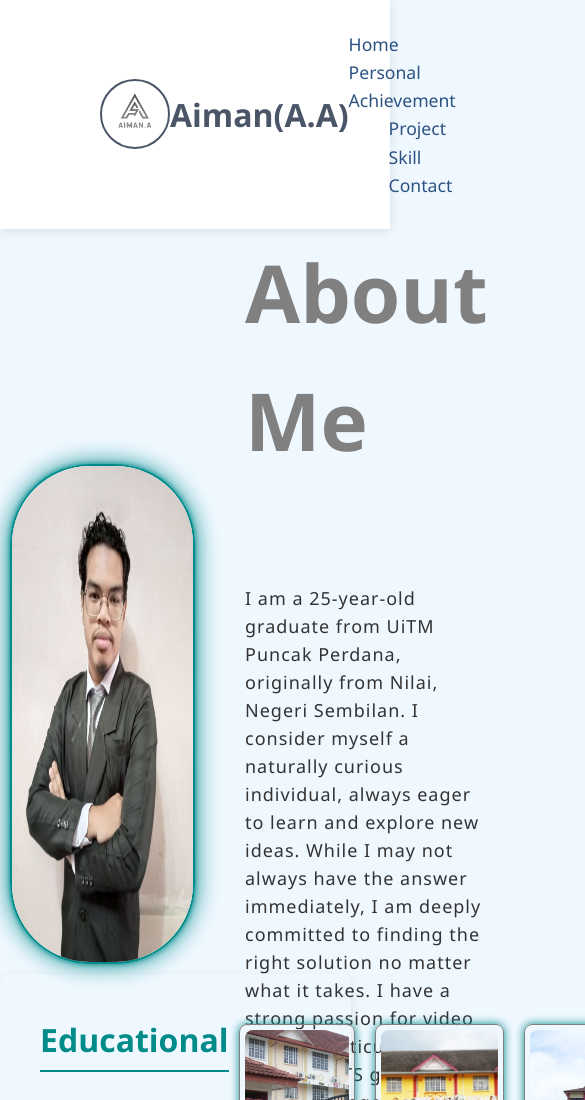
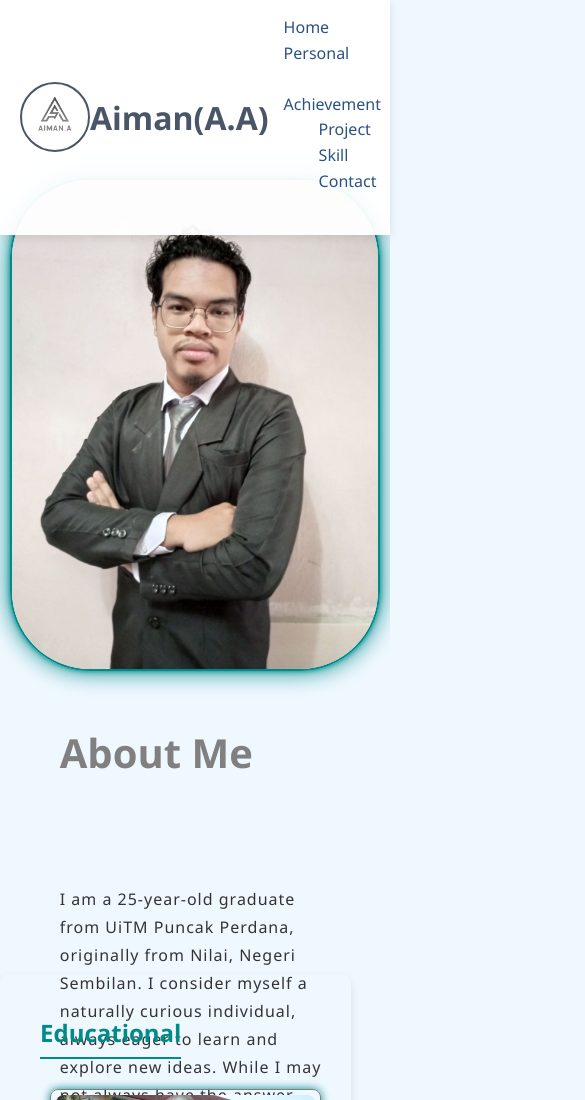
Before and after one commit to Aimanayer872/Mypersonalwebsites, a plain HTML site: page Personal.html in a window 390 px wide. Shown: the top 1100 px of the page, 585 px wide, since content can reach past the window. Drawn offline with Linux system fonts and the light colour scheme.

Commit message:
Update personal.css

```diff
--- a/personal.css
+++ b/personal.css
@@ -215,3 +215,48 @@ div.gallery
   border-radius: 0 0 0.5em 0.5em;
   background-color: aliceblue;
 }
+
+ @media (max-width: 768px) {
+      header {
+          padding: 15px 20px;
+      }
+      .navigation a {
+          margin-right: 20px;
+          font-size: 1em;
+      }
+      .main {
+          flex-direction: column;
+          align-items: center;
+      }
+      .about img {
+          width: 100%;
+          height: auto;
+      }
+      .about-text h1 {
+          font-size: 40px;
+      }
+      .about-text p {
+          font-size: 16px; /
+      }
+      .educational {
+          flex-direction: column;
+      }
+
+      .educational h2 {
+          font-size: 1.5em;
+      }
+      .desc {
+          font-size: 14px;
+      }
+
+      .navigation a
+      {
+      padding: 10px 15px;
+    }
+
+    .about img {
+      max-width: 100%;
+      height: auto;
+  }
+
+  }
```
